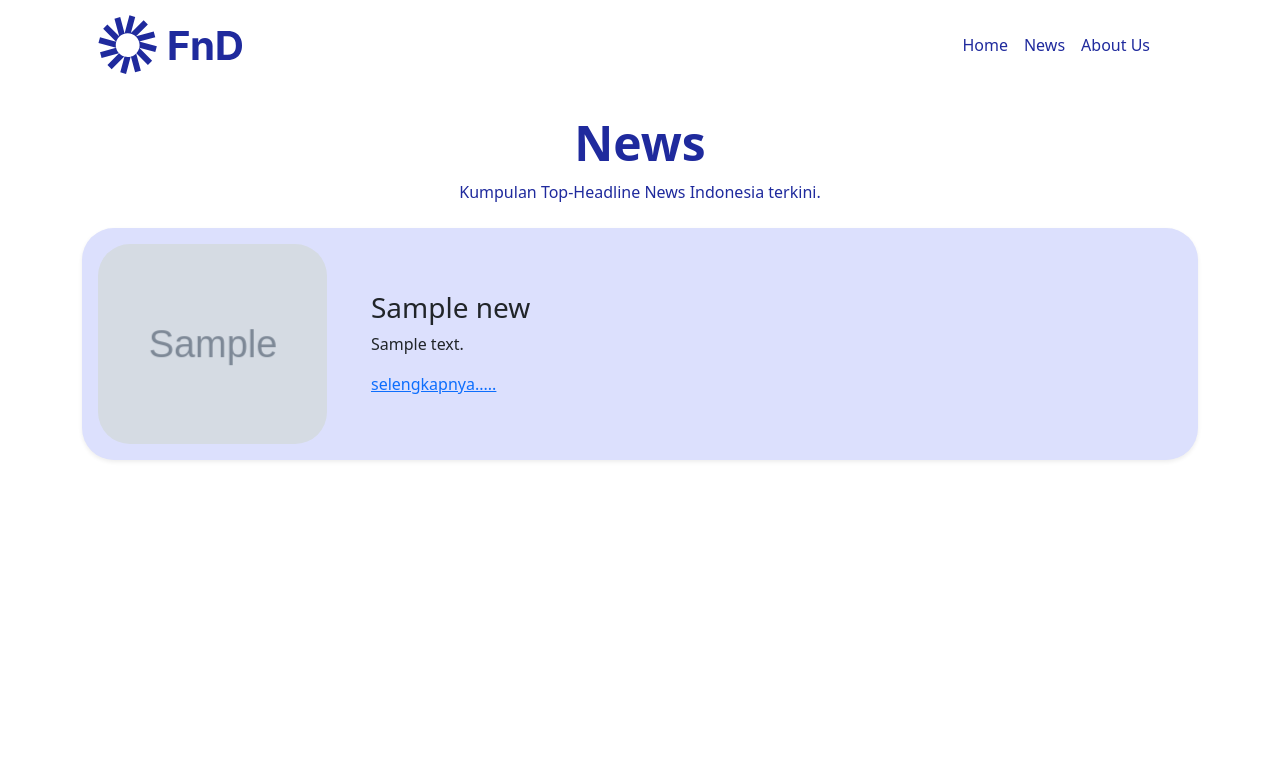
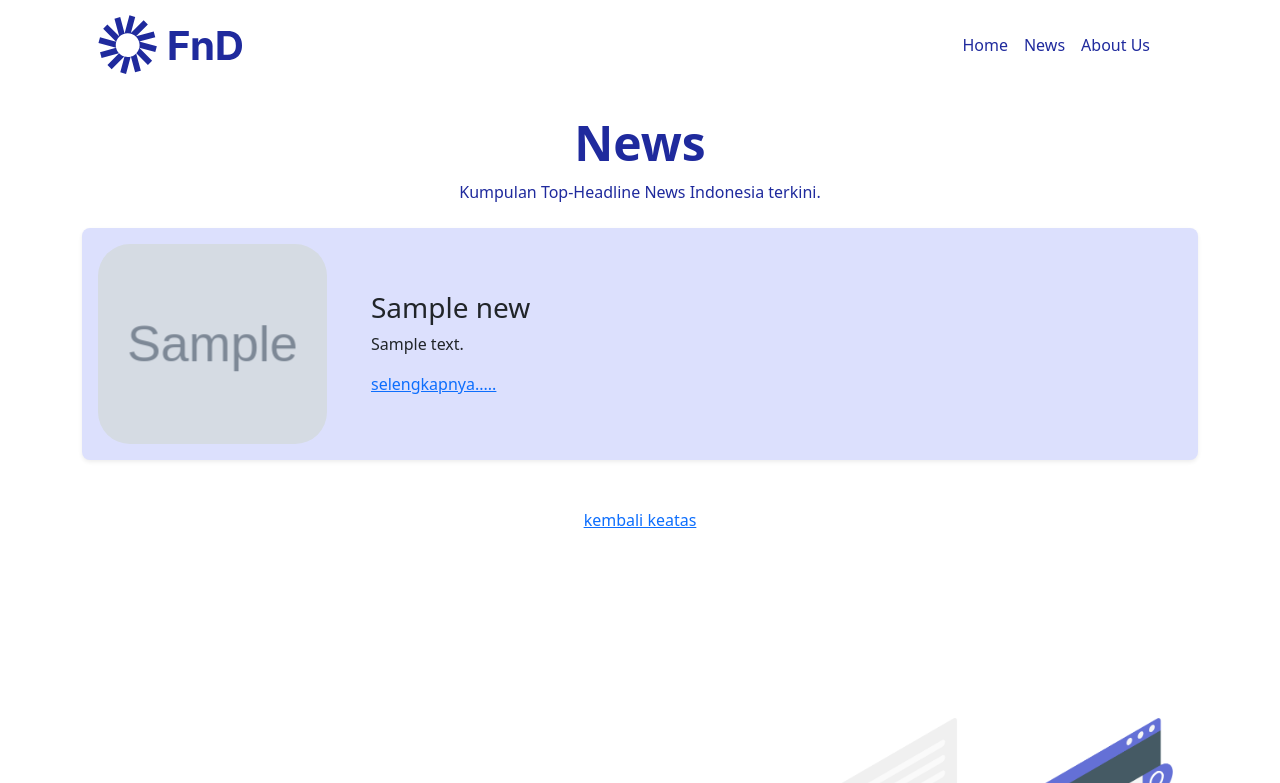
Before and after one commit to SerCycle/FakeNewsDetection, a Flask app: template templates/news.html in a window 1280 px wide. Shown: the part 17-800 px from the top of the page. Run offline with Flask 2, Linux system fonts and the light colour scheme; the template is opened without the code that fills it: most values are stand-ins (such as "Sample title", 1, 10 or a date in 2020); grey boxes marked "Sample" are stand-in pictures.

Commit message:
update news

```diff
--- a/app.py
+++ b/app.py
@@ -27,7 +27,7 @@ def output():
 def about():
     return render_template("about.html")
 
-@app.route("/news", methods=["GET"])
+@app.route("/news")
 def news():
     url = ('https://newsapi.org/v2/top-headlines?country=id&apiKey=e7dceaffc9274a57a8116a9cf19386a8')
     response = requests.get(url)
--- a/templates/news.html
+++ b/templates/news.html
@@ -7,7 +7,14 @@
         <link href="https://cdn.jsdelivr.net/npm/bootstrap@5.2.0-beta1/dist/css/bootstrap.min.css" rel="stylesheet" integrity="sha384-0evHe/X+R7YkIZDRvuzKMRqM+OrBnVFBL6DOitfPri4tjfHxaWutUpFmBp4vmVor" crossorigin="anonymous">
     </head>
     <style>
-
+        body {
+            background-image: url('static/amico.png');
+            background-position: 110% 280%;
+            height: 10vh;
+            background-size: 50%;
+            background-repeat: no-repeat;
+            background-attachment: fixed;
+        }
     </style>
     <body>
         <div class="container mt-3 mb-3">
@@ -39,12 +46,12 @@
             <p>Kumpulan Top-Headline News Indonesia terkini.</p>
         </div>
 
-        <div class="container">
+        <div class="container pb-3">
             {% for news in newsapi %}
-            <div class="shadow-sm rounded-5 mb-3" style="background-color: #DCE0FD;">
+            <div class="shadow-sm rounded-3 mb-3" style="background-color: #DCE0FD;">
                 <div class="row">
                     <div class="col-3 justify-content-center">
-                        <div class="bg-image rounded-5 m-3" style="background-image: url('{{ news['urlToImage'] }}'); height: 200px; background-repeat: no-repeat; background-position: center; background-attachment: inherit;  background-size: 150%;"></div>
+                        <div class="bg-image rounded-5 m-3" style="background-image: url('{{ news['urlToImage'] }}'); height: 200px; background-repeat: no-repeat; background-position: center; background-attachment: inherit;  background-size: 200%;"></div>
                     </div>
                     <div class="col-8 align-content-around p-3" >
                         <h3>{{ news['title'] }}</h3>
@@ -56,6 +63,19 @@
             {% endfor %}
         </div>
 
+        <div class="pt-3 pb-5 container text-center">
+            <a class="" href="#">kembali keatas</a>
+        </div>
+<!--
+        <div class="container-fluid" style="background-color: #6470D6; max-height: 35\vh;">
+            <div class="container">
+                <div class="row d-flex justify-content-between">
+                    <img class="col-4 p-5" src="static/logowhite.png" alt="" style="height: auto;">
+                    <p class="col-5 m-5 text-end">Kembalikan yang nyata demi kebaikan bangsa.</p>
+                </div>
+            </div>
+        </div> -->
+
         <script src="https://cdn.jsdelivr.net/npm/bootstrap@5.2.0-beta1/dist/js/bootstrap.bundle.min.js" integrity="sha384-pprn3073KE6tl6bjs2QrFaJGz5/SUsLqktiwsUTF55Jfv3qYSDhgCecCxMW52nD2" crossorigin="anonymous"></script>
     </body>
 </html>
```
Also changed, not shown: static/logowhite.png (added).
